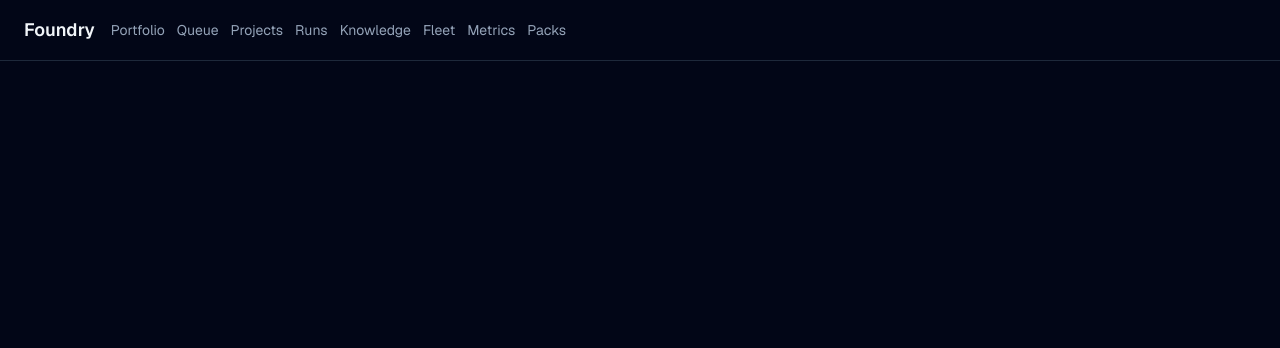
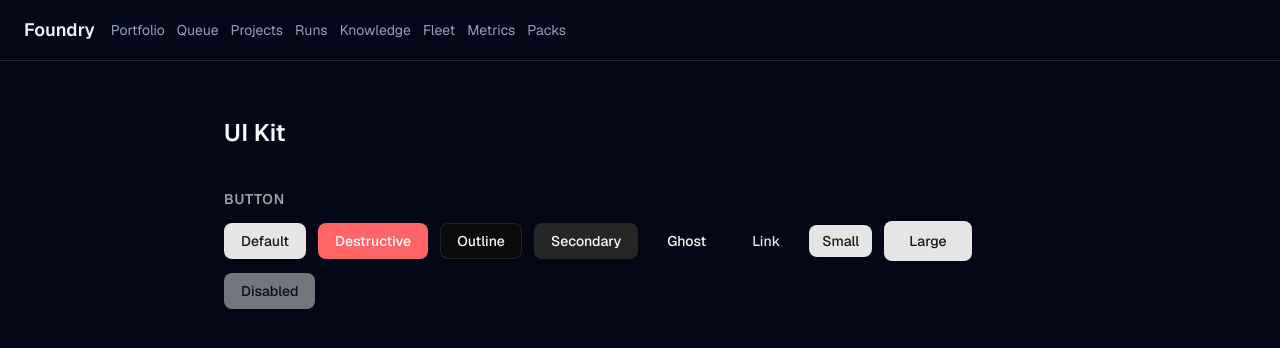
Before and after one commit to AkshayGuleria/software-foundary, a React (Vite) app in the folder frontend/: page /dev/ui-kit in a window 1280 px wide. Shown: the top 348 px of the page. Built offline with nearby package versions, Linux system fonts and the light colour scheme; no server answers.

Commit message:
feat(ui): add shared useStyle helper, port DS Button, add /dev/ui-kit gallery page

```diff
--- a/frontend/src/App.tsx
+++ b/frontend/src/App.tsx
@@ -10,6 +10,7 @@ import ProjectsPage from "./pages/ProjectsPage";
 import QueuePage from "./pages/QueuePage";
 import RunDetailPage from "./pages/RunDetailPage";
 import RunsHomePage from "./pages/RunsHomePage";
+import UiKit from "./pages/dev/UiKit";
 
 export default function App() {
   return (
@@ -56,6 +57,7 @@ export default function App() {
           <Route path="/fleet" element={<FleetPage />} />
           <Route path="/metrics" element={<MetricsPage />} />
           <Route path="/packs" element={<PacksPage />} />
+          <Route path="/dev/ui-kit" element={<UiKit />} />
         </Routes>
       </main>
     </div>
--- /dev/null
+++ b/frontend/src/components/ui/forms/Button.tsx
@@ -0,0 +1,63 @@
+import * as React from "react";
+import { useStyle } from "../useStyle";
+
+const CSS = `
+.ds-btn{
+  display:inline-flex;align-items:center;justify-content:center;gap:.5rem;
+  flex-shrink:0;white-space:nowrap;cursor:pointer;
+  font-family:var(--font-sans);font-size:var(--text-sm);font-weight:500;
+  line-height:var(--text-sm-lh);border-radius:var(--radius-md);
+  border:1px solid transparent;outline:none;
+  transition:background-color .15s ease,color .15s ease,border-color .15s ease,box-shadow .15s ease,opacity .15s ease;
+}
+.ds-btn svg{width:1rem;height:1rem;flex-shrink:0;pointer-events:none}
+.ds-btn:focus-visible{border-color:var(--ring);box-shadow:0 0 0 3px color-mix(in oklab,var(--ring) 50%,transparent)}
+.ds-btn:disabled{pointer-events:none;opacity:.5}
+.ds-btn:active{opacity:.9}
+
+.ds-btn[data-size="default"]{height:2.25rem;padding:.5rem 1rem}
+.ds-btn[data-size="sm"]{height:2rem;padding:0 .75rem;gap:.375rem}
+.ds-btn[data-size="lg"]{height:2.5rem;padding:0 1.5rem}
+.ds-btn[data-size="xs"]{height:1.5rem;padding:0 .5rem;font-size:var(--text-xs);gap:.25rem}
+.ds-btn[data-size="icon"]{width:2.25rem;height:2.25rem;padding:0}
+.ds-btn[data-size="icon-sm"]{width:2rem;height:2rem;padding:0}
+.ds-btn[data-size="icon-lg"]{width:2.5rem;height:2.5rem;padding:0}
+
+.ds-btn[data-variant="default"]{background:var(--primary);color:var(--primary-foreground)}
+.ds-btn[data-variant="default"]:hover{background:color-mix(in oklab,var(--primary) 90%,transparent)}
+.ds-btn[data-variant="destructive"]{background:var(--destructive);color:#fff}
+.ds-btn[data-variant="destructive"]:hover{background:color-mix(in oklab,var(--destructive) 90%,transparent)}
+.ds-btn[data-variant="outline"]{background:var(--background);border-color:var(--border);box-shadow:var(--shadow-xs);color:var(--foreground)}
+.ds-btn[data-variant="outline"]:hover{background:var(--accent);color:var(--accent-foreground)}
+.ds-btn[data-variant="secondary"]{background:var(--secondary);color:var(--secondary-foreground)}
+.ds-btn[data-variant="secondary"]:hover{background:color-mix(in oklab,var(--secondary) 80%,transparent)}
+.ds-btn[data-variant="ghost"]{background:transparent;color:var(--foreground)}
+.ds-btn[data-variant="ghost"]:hover{background:var(--accent);color:var(--accent-foreground)}
+.ds-btn[data-variant="link"]{background:transparent;color:var(--primary);text-underline-offset:4px}
+.ds-btn[data-variant="link"]:hover{text-decoration:underline}
+`;
+
+export interface ButtonProps extends React.ButtonHTMLAttributes<HTMLButtonElement> {
+  variant?: "default" | "destructive" | "outline" | "secondary" | "ghost" | "link";
+  size?: "default" | "sm" | "lg" | "xs" | "icon" | "icon-sm" | "icon-lg";
+}
+
+export function Button({
+  variant = "default",
+  size = "default",
+  className = "",
+  type = "button",
+  ...props
+}: ButtonProps) {
+  useStyle("ds-button", CSS);
+  return (
+    <button
+      type={type}
+      data-slot="button"
+      data-variant={variant}
+      data-size={size}
+      className={`ds-btn ${className}`}
+      {...props}
+    />
+  );
+}
--- /dev/null
+++ b/frontend/src/components/ui/index.ts
@@ -0,0 +1 @@
+export { Button, type ButtonProps } from "./forms/Button";
--- /dev/null
+++ b/frontend/src/components/ui/useStyle.ts
@@ -0,0 +1,15 @@
+import * as React from "react";
+
+/** Injects a component's CSS once (by element id), so ported primitives can
+ * use real :hover/:focus-visible/:disabled selectors while staying
+ * dependency-free. Shared by every primitive in components/ui/ -- do not
+ * duplicate this per-component. */
+export function useStyle(id: string, css: string) {
+  React.useEffect(() => {
+    if (document.getElementById(id)) return;
+    const el = document.createElement("style");
+    el.id = id;
+    el.textContent = css;
+    document.head.appendChild(el);
+  }, [id, css]);
+}
--- /dev/null
+++ b/frontend/src/pages/dev/UiKit.tsx
@@ -0,0 +1,31 @@
+import { Button } from "../../components/ui/forms/Button";
+
+/**
+ * Living reference for every DS-ported primitive in this app. Not linked
+ * from the nav (dev-only route) -- visit /dev/ui-kit directly. Each
+ * Foundation task appends its own section here.
+ */
+export default function UiKit() {
+  return (
+    <div className="mx-auto max-w-4xl space-y-10 p-8">
+      <h1 className="text-2xl font-semibold text-[var(--foreground)]">UI Kit</h1>
+
+      <section data-testid="uikit-button" className="space-y-3">
+        <h2 className="text-sm font-semibold uppercase tracking-wider text-[var(--muted-foreground)]">
+          Button
+        </h2>
+        <div className="flex flex-wrap items-center gap-3">
+          <Button>Default</Button>
+          <Button variant="destructive">Destructive</Button>
+          <Button variant="outline">Outline</Button>
+          <Button variant="secondary">Secondary</Button>
+          <Button variant="ghost">Ghost</Button>
+          <Button variant="link">Link</Button>
+          <Button size="sm">Small</Button>
+          <Button size="lg">Large</Button>
+          <Button disabled>Disabled</Button>
+        </div>
+      </section>
+    </div>
+  );
+}
```
Also changed, not shown: 1 other file (tests, documents, lock files or other folders).
